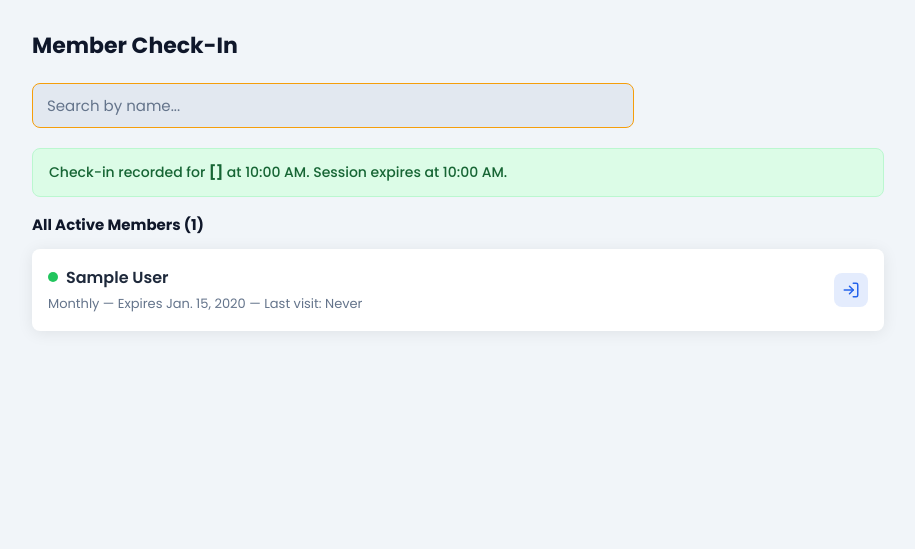
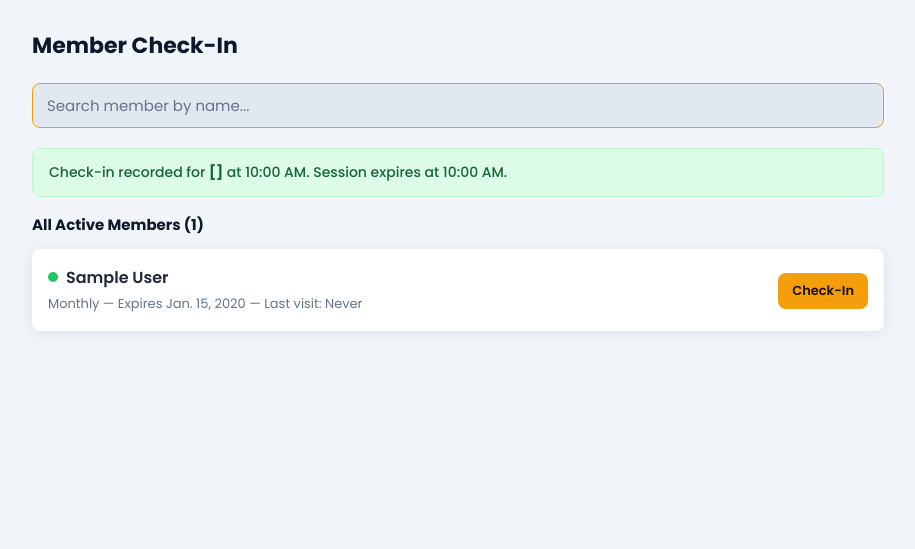
Before and after one commit to olympiadsgym/olympiads, a Django app: template core/templates/core/checkin.html in a window 1280 px wide. Shown: the part 56-605 px from the top of the page, without its empty margins (182-1097 px from the left). Run offline with Django 5.2, Linux system fonts and the light colour scheme; data comes from the database, SQL or seed files in the repository; tables that the repository leaves empty hold one stand-in row (values such as "Sample post"); the template is opened without the code that fills it: values that come from a table or form of the project are taken from there, most other values are stand-ins (such as "Sample title", 1, 10 or a date in 2020).

Commit message:
fix: chein button

```diff
--- a/core/templates/core/checkin.html
+++ b/core/templates/core/checkin.html
@@ -4,35 +4,14 @@
 {% block menu_checkin %}menu-item--active{% endblock %}
 
 {% block content %}
-<style>
-  .icon-btn {
-    display: inline-flex;
-    align-items: center;
-    justify-content: center;
-    width: 34px;
-    height: 34px;
-    border-radius: 8px;
-    border: none;
-    cursor: pointer;
-    transition: background 0.15s, transform 0.1s;
-    padding: 0;
-  }
-  .icon-btn:active { transform: scale(0.93); }
-  .icon-btn--checkin {
-    background: rgba(37, 99, 235, 0.12);
-    color: #2563eb;
-  }
-  .icon-btn--checkin:hover { background: rgba(37, 99, 235, 0.22); }
-  .icon-btn svg { width: 18px; height: 18px; }
-</style>
 <div class="page-header">
   <h2 class="page-title">Member Check-In</h2>
 </div>
 
 <!-- Search -->
-<form method="get" class="filter-row" id="filterForm" role="search">
+<form method="get" class="search-form" role="search">
   <input type="search" name="q" id="memberSearch" value="{{ query }}" class="search-input"
-         placeholder="Search by name..." aria-label="Search member by name" autofocus autocomplete="off">
+         placeholder="Search member by name..." aria-label="Search member by name" autofocus autocomplete="off">
 </form>
 
 {% if checkin_result %}
@@ -76,14 +55,9 @@
         <form method="post" style="margin-top:8px;">
           {% csrf_token %}
           <input type="hidden" name="member_id" value="{{ member.pk }}">
-          <button type="submit" class="icon-btn icon-btn--checkin"
-                  title="Check-In {{ member.name }}"
-                  {% if member.status == 'Expired' %}disabled aria-disabled="true" style="opacity:0.4; cursor:not-allowed;"{% endif %}>
-            <svg viewBox="0 0 24 24" fill="none" stroke="currentColor" stroke-width="2" stroke-linecap="round" stroke-linejoin="round">
-              <path d="M15 3h4a2 2 0 0 1 2 2v14a2 2 0 0 1-2 2h-4"/>
-              <polyline points="10 17 15 12 10 7"/>
-              <line x1="15" y1="12" x2="3" y2="12"/>
-            </svg>
+          <button type="submit" class="btn btn--primary btn--sm"
+                  {% if member.status == 'Expired' %}disabled aria-disabled="true"{% endif %}>
+            Check-In
           </button>
         </form>
       </div>
```
